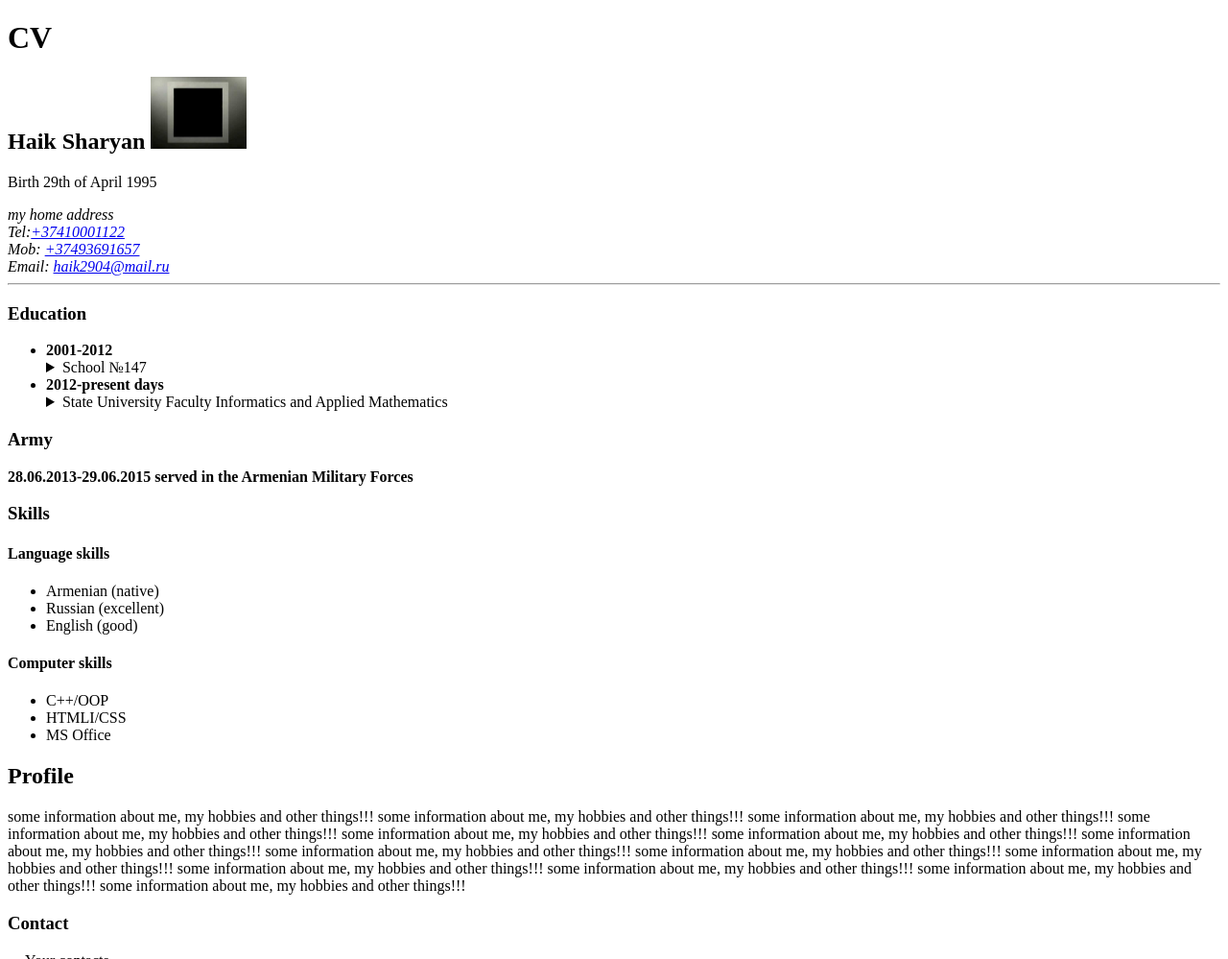
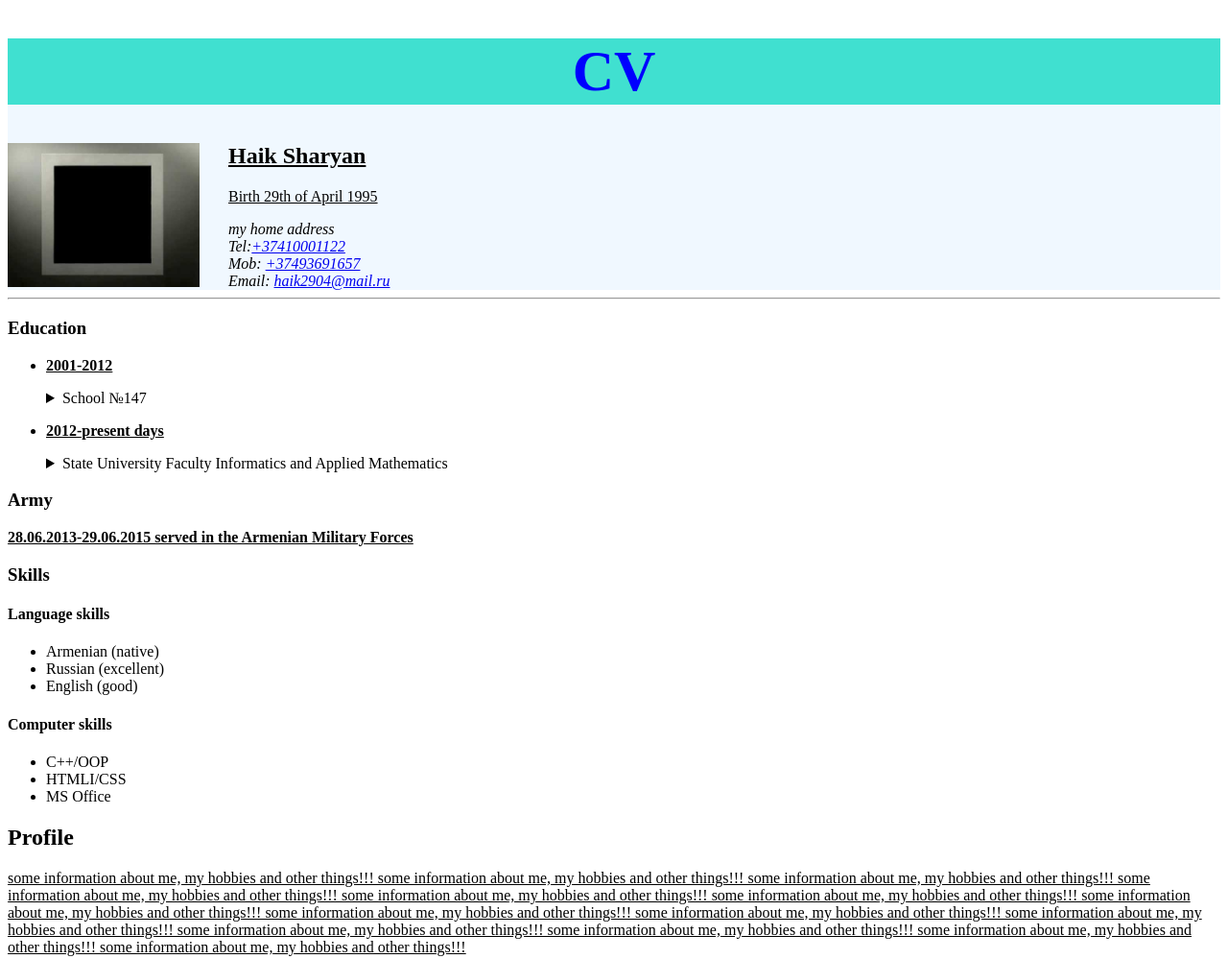
Before and after one commit to HaSharyan/CV, a plain HTML site: page HTMLPage1.html in a window 1280 px wide. Shown: the top 999 px of the page at 96% size. Drawn offline with Linux system fonts and the light colour scheme.

Commit message:
29.03.16

```diff
--- a/HTMLPage1.html
+++ b/HTMLPage1.html
@@ -4,16 +4,23 @@
 <head>
     <meta charset="utf-8" />
     <title>CV</title>
+    <link rel="stylesheet" href="stylesheet1.css" />
 </head>
 <body>
     <header>
         <h1>CV</h1>
-        <h2><b>Haik Sharyan</b> <img src="./hqdefault.jpg" width="100"  alt="CV image" /></h2>
+        <div class="img"><img src="./hqdefault.jpg"  alt="CV image" /> </div>
+        <div class="info">
+            <h2><b>Haik Sharyan</b> </h2>
             <p>Birth 29th of April 1995 </p>
-        <address> my home address </address>
-        <address>Tel:<a href="tel:+97410001122">+37410001122</a></address>
-        <address>Mob: <a href="tel:+37493691657">+37493691657</a></address>
-        <address>Email: <a href="mailto:haik2904@mail.ru" target="_blank">haik2904@mail.ru</a></address>
+            <address>
+                my home address <br />
+                Tel:<a href="tel:+97410001122">+37410001122</a> <br />
+                Mob: <a href="tel:+37493691657">+37493691657</a><br />
+                Email: <a href="mailto:haik2904@mail.ru" target="_blank">haik2904@mail.ru</a>
+            </address>
+        </div>
+
     </header>
     <hr />
 
@@ -21,17 +28,17 @@
     <h3>Education</h3>
     <ul>
         <li>
-            <time>
+            <p>
             <strong>2001-2012</strong>
-            </time>
+            </p>
             <details>
                 <summary> School №147</summary>
              </details>
         </li>
         <li>
-            <time>
+            <p>
                 <strong>2012-present days</strong>
-            </time>
+            </p>
              <details>
                   <summary> State University Faculty Informatics and Applied Mathematics</summary>
                   <p><em>Subjects that explore in the University</em></p>
@@ -73,9 +80,10 @@
             </div>
     </section>
 
-    <aside>
+    <section id="information">
         <h2>Profile</h2>
-        <p>some information about me, my hobbies and other things!!! some information about me, my hobbies and other things!!!
+        <p>
+            some information about me, my hobbies and other things!!! some information about me, my hobbies and other things!!!
             some information about me, my hobbies and other things!!! some information about me, my hobbies and other things!!!
             some information about me, my hobbies and other things!!! some information about me, my hobbies and other things!!!
             some information about me, my hobbies and other things!!! some information about me, my hobbies and other things!!!
@@ -83,7 +91,7 @@
             some information about me, my hobbies and other things!!! some information about me, my hobbies and other things!!!
             some information about me, my hobbies and other things!!! some information about me, my hobbies and other things!!!
         </p>
-    </aside>
+    </section>
 
     <h3>Contact</h3>
     <form name="contact" method="post">
--- /dev/null
+++ b/StyleSheet1.css
@@ -0,0 +1,23 @@
+
+header{
+    background-color: aliceblue
+}
+header h1 {
+    text-align:center;
+    color:blue;
+    font-size: 60px;
+    background-color:turquoise;
+}
+header img {
+    float: left;
+    max-width: 200px;
+    height:auto;
+    margin-right: 30px;
+}
+.info {
+       display:block;
+       text-align:left;
+}
+header h2, p {
+    text-decoration: underline;
+}
```
Lines whose indentation alone changed are shown as unchanged.
